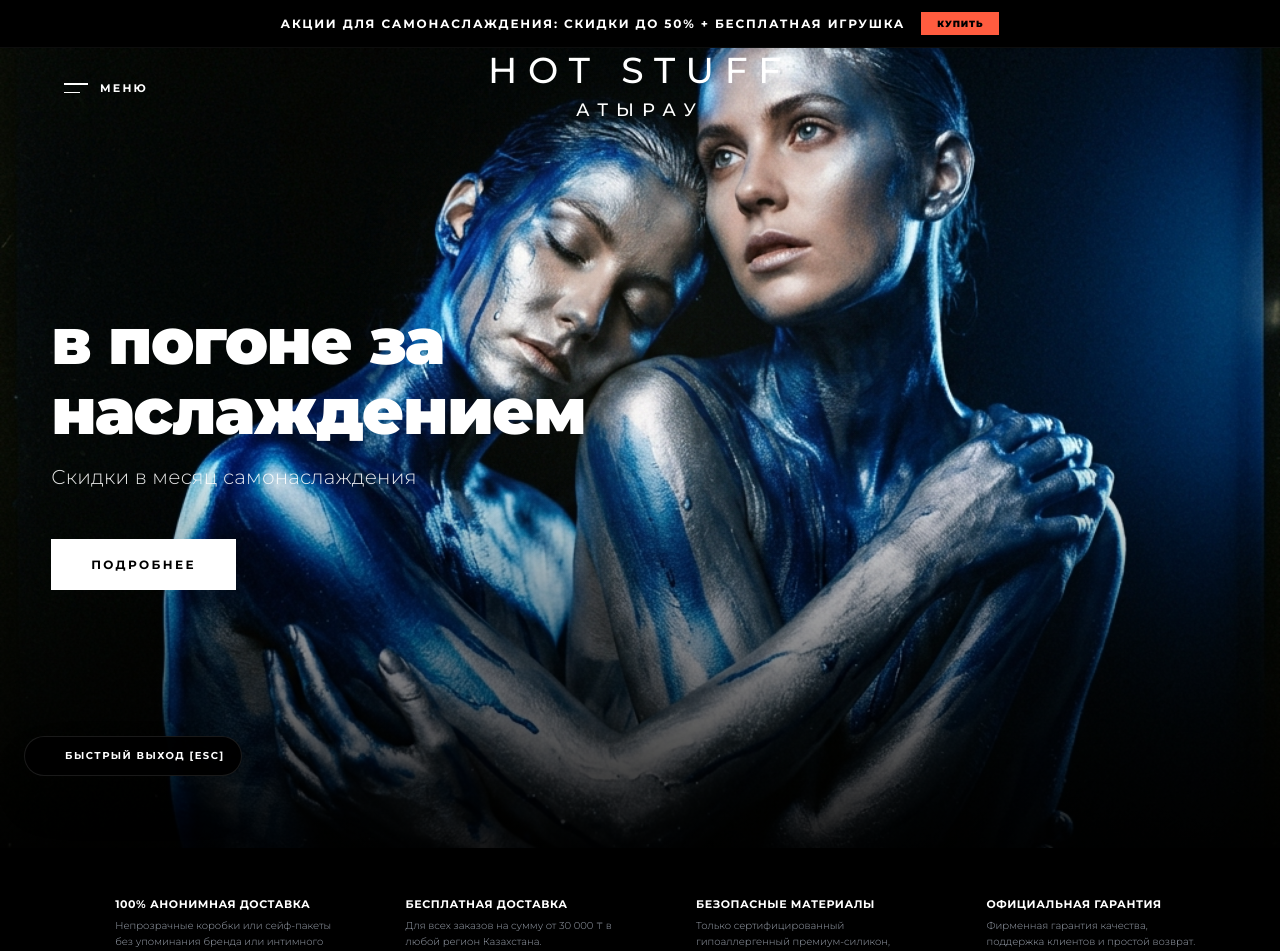
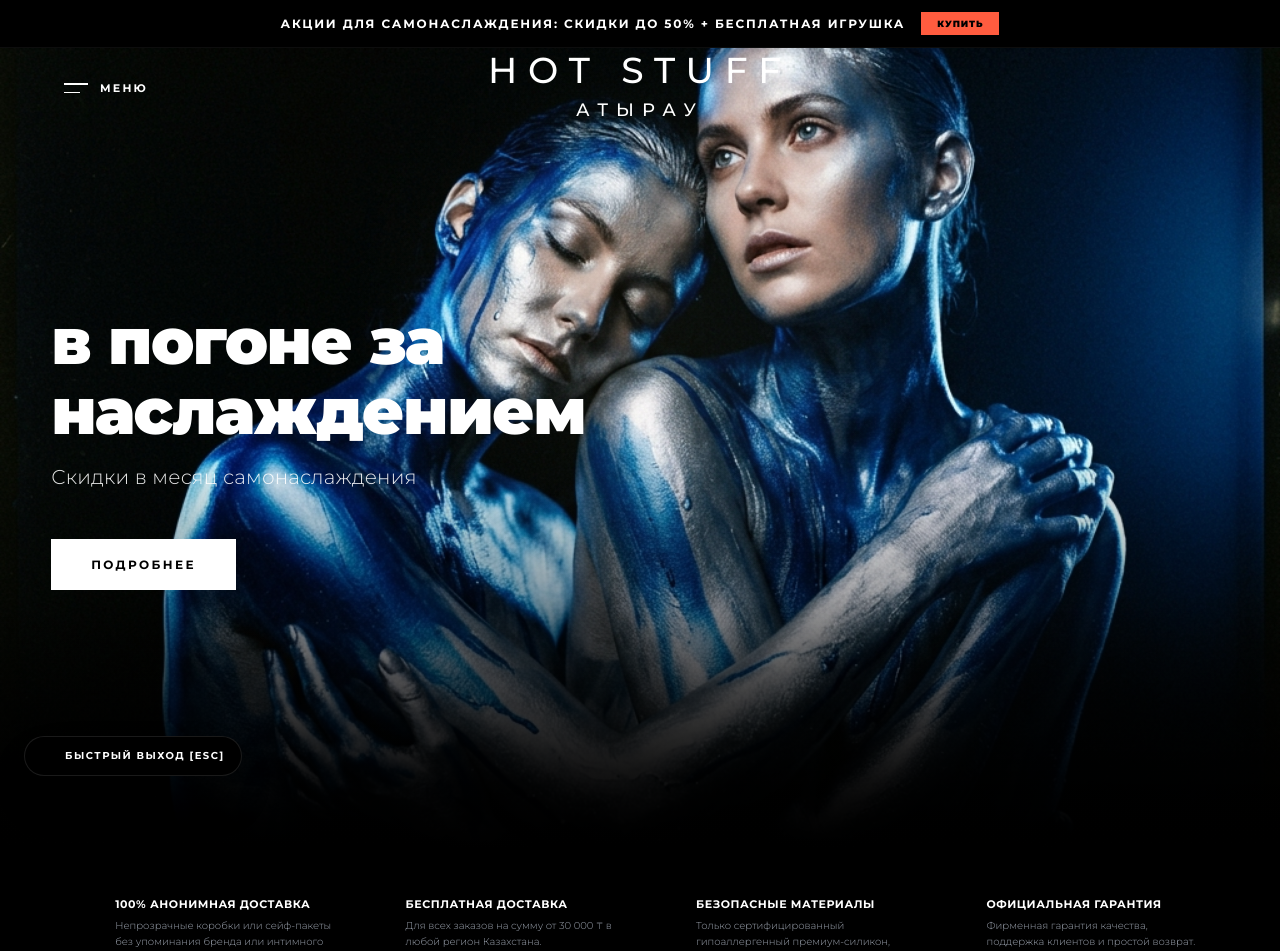
Before and after one commit to COMBINATORR/Hot-Stuff, a React (Vite) app: page / in a window 1280 px wide. Shown: the top 951 px of the page. Built offline with nearby package versions, Linux system fonts and the light colour scheme.

Commit message:
style: add h-64 bottom gradient overlay on homepage hero to hide image border

```diff
--- a/src/pages/HomePage.jsx
+++ b/src/pages/HomePage.jsx
@@ -539,6 +539,8 @@ export default function HomePage({ onAddToCart }) {
         />
         {/* Subtle bottom fade to black for seamless transition */}
         <div className="absolute inset-0 bg-gradient-to-t from-black via-transparent to-transparent opacity-90" />
+        {/* Taller bottom gradient overlay to completely hide the hard image boundary */}
+        <div className="absolute bottom-0 left-0 right-0 h-64 bg-gradient-to-t from-black to-transparent z-[1]" />
         {/* Subtle gold glow */}
         <div
           className="absolute top-1/3 left-1/2 -translate-x-1/2 -translate-y-1/2 w-[600px] h-[600px] rounded-full opacity-[0.04]"
```
